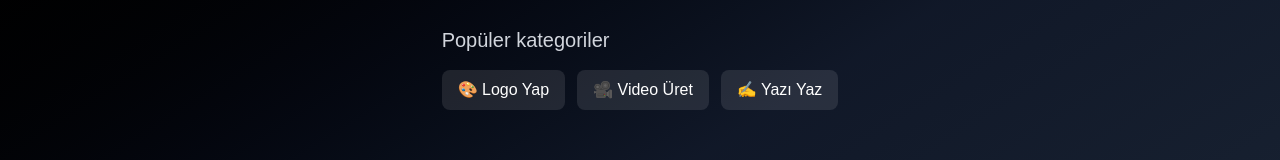
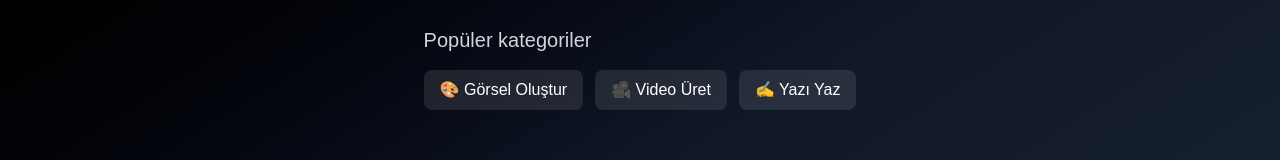
Before and after one commit to mehmetetkaaksoy/ai-tools-site, a Next.js app: page / in a window 1280 px wide. Shown: the part 208-368 px from the top of the page. Built offline with nearby package versions, Linux system fonts and the light colour scheme; no server answers; the database is empty.

Commit message:
buton fixes

```diff
--- a/app/page.tsx
+++ b/app/page.tsx
@@ -76,10 +76,10 @@ const matchSearch =
 
   <div className="flex justify-center flex-wrap gap-3 mb-10">
     <button
-      onClick={() => setSearch("logo")}
+      onClick={() => setSearch("görsel")}
       className="px-4 py-2 rounded-lg transition hover:scale-105 bg-white/10 hover:bg-white/20"
     >
-      🎨 Logo Yap
+      🎨 Görsel Oluştur
     </button>
 
     <button
```
